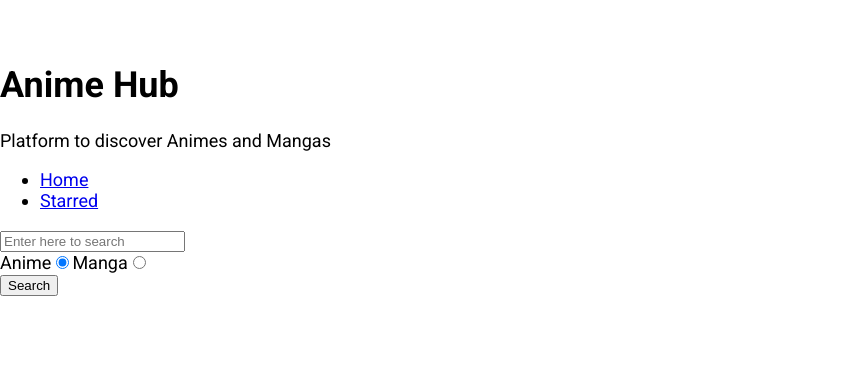
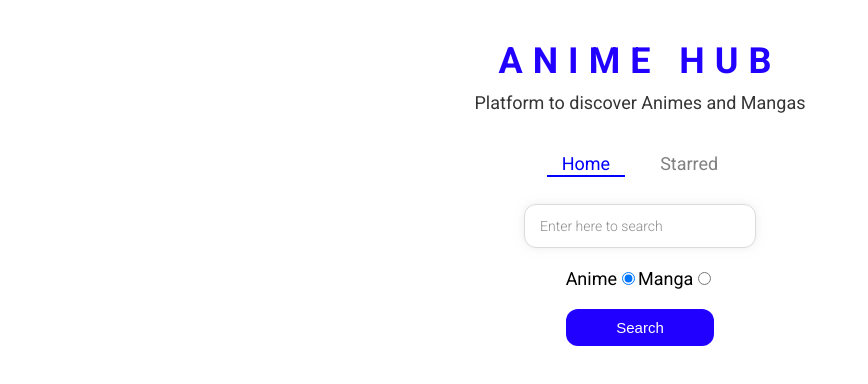
Before and after one commit to Str4nge/anime-hub, a React (Create React App) app: page / in a window 1280 px wide. Shown: the top 384 px of the page, without its empty margins (0-868 px from the left). Built offline with nearby package versions, Linux system fonts and the light colour scheme.

Commit message:
completed style for now

```diff
--- a/package.json
+++ b/package.json
@@ -11,6 +11,7 @@
     "react-router": "^5.2.0",
     "react-router-dom": "^5.2.0",
     "react-scripts": "4.0.3",
+    "sass": "^1.35.2",
     "styled-components": "^5.3.0",
     "web-vitals": "^0.2.4",
     "workbox-background-sync": "^5.1.4",
--- a/src/components/Navs.js
+++ b/src/components/Navs.js
@@ -1,6 +1,7 @@
 /* eslint-disable arrow-body-style */
 import React from 'react';
-import { Link } from 'react-router-dom';
+import { useLocation } from 'react-router-dom';
+import { StyledLink } from './Styled';
 
 const Links = [
   { to: '/', text: 'Home' },
@@ -8,13 +9,21 @@ const Links = [
 ];
 
 const Navs = () => {
+  const location = useLocation();
+  // console.log(location);
+
   return (
     <div>
-      <ul>
+      <ul className="nav-list">
         {Links.map(link => {
           return (
             <li key={link.to}>
-              <Link to={link.to}>{link.text}</Link>
+              <StyledLink
+                className={location.pathname === link.to ? 'active' : ''}
+                to={link.to}
+              >
+                {link.text}
+              </StyledLink>
             </li>
           );
         })}
--- a/src/components/Styled.js
+++ b/src/components/Styled.js
@@ -1,4 +1,5 @@
 import styled from 'styled-components';
+import { Link } from 'react-router-dom';
 
 export const FlexGrid = styled.div`
   display: flex;
@@ -34,3 +35,34 @@ export const SearchCard = styled.div`
     margin: 0;
   }
 `;
+
+export const StyledLink = styled(Link)`
+  margin: 0 10px;
+  padding: 3px 15px;
+  position: relative;
+  text-decoration: none;
+  color: grey;
+  &.active {
+    color: blue;
+    &:after {
+      content: '';
+      position: absolute;
+      display: block;
+      height: 2px;
+      left: 0%;
+      bottom: 0;
+      background-color: blue;
+      animation: slide-in 0.3s ease-in forwards;
+      @keyframes slide-in {
+        from {
+          left: 50%;
+          width: 0;
+        }
+        to {
+          left: 0%;
+          width: 100%;
+        }
+      }
+    }
+  }
+`;
--- a/src/components/Title.js
+++ b/src/components/Title.js
@@ -2,7 +2,7 @@ import React from 'react';
 
 const Title = ({ title, subtitle }) => {
   return (
-    <div>
+    <div className="title">
       <h1>{title}</h1>
       <p>{subtitle}</p>
     </div>
--- a/src/index.css
+++ /dev/null
@@ -1,13 +0,0 @@
-body {
-  font-family: 'Roboto', sans-serif;
-  font-size: 18px;
-  margin: 0;
-  padding-top: 40px;
-}
-i {
-  font-size: 20px;
-  color: #7d7d7d;
-}
-.yellow {
-  color: #ffc806;
-}
--- a/src/index.js
+++ b/src/index.js
@@ -2,7 +2,7 @@ import React from 'react';
 import ReactDOM from 'react-dom';
 import { BrowserRouter } from 'react-router-dom';
 
-import './index.css';
+import './index.scss';
 import App from './App';
 import * as serviceWorkerRegistration from './serviceWorkerRegistration';
 import reportWebVitals from './reportWebVitals';
--- /dev/null
+++ b/src/index.scss
@@ -0,0 +1,115 @@
+$blue: #2200ff;
+$grey: #c6c6c6;
+$dark: #353535;
+body {
+  font-family: 'Roboto', sans-serif;
+  font-size: 18px;
+  margin: 0;
+  padding-top: 40px;
+}
+i {
+  font-size: 20px;
+  color: #7d7d7d;
+}
+.yellow {
+  color: #ffc806;
+}
+.nav-list {
+  display: flex;
+  justify-content: center;
+  list-style: none;
+  margin: 0 0 30px;
+  padding: 0;
+}
+.link {
+  margin: 0 10px;
+  padding: 3px 15px;
+  position: relative;
+  text-decoration: none;
+  color: $grey;
+  &.active {
+    color: $blue;
+    &:after {
+      content: '';
+      position: absolute;
+      display: block;
+      height: 2px;
+      left: 0%;
+      bottom: 0;
+      background-color: $blue;
+      animation: slide-in 0.3s ease-in forwards;
+      @keyframes slide-in {
+        from {
+          left: 50%;
+          width: 0;
+        }
+        to {
+          left: 0%;
+          width: 100%;
+        }
+      }
+    }
+  }
+}
+.title {
+  text-align: center;
+  margin: 0 0 40px;
+
+  h1 {
+    color: $blue;
+    letter-spacing: 10px;
+    text-transform: uppercase;
+    margin: 0 0 10px;
+  }
+
+  p {
+    color: $dark;
+    margin: 0;
+  }
+}
+
+.search {
+  display: block;
+  font-family: 'Roboto', sans-serif;
+  width: 200px;
+  margin: auto;
+  outline: none;
+  padding: 13px 15px;
+  border: 1px solid #dbdbdb;
+  box-shadow: 0px 0px 10px 0px rgba(219, 219, 219, 0.5);
+  font-size: 14px;
+  border-radius: 12px;
+  color: #8d8d8d;
+
+  &::placeholder {
+    font-weight: 300;
+    color: #8d8d8d;
+  }
+}
+.radio {
+  display: flex;
+  justify-content: center;
+  margin: 20px 0;
+
+  div {
+    margin: 0 15px;
+  }
+}
+.btn-wrapper {
+  text-align: center;
+  margin-bottom: 35px;
+
+  button {
+    color: #fff;
+    background-color: $blue;
+    margin: auto;
+    padding: 10px 50px;
+    font-size: 15px;
+    border: none;
+    outline: none;
+    border-radius: 12px;
+    &:hover {
+      cursor: pointer;
+    }
+  }
+}
--- a/src/pages/Home.js
+++ b/src/pages/Home.js
@@ -49,13 +49,14 @@ const Home = () => {
   return (
     <MainPageLayout>
       <input
+        className="search"
         type="text"
         placeholder="Enter here to search"
         onChange={inputChange}
         value={input}
         onKeyDown={keyPress}
       />
-      <div>
+      <div className="radio">
         <label htmlFor="anime">
           Anime
           <input
@@ -77,9 +78,11 @@ const Home = () => {
           />
         </label>
       </div>
-      <button type="button" onClick={search}>
-        Search
-      </button>
+      <div className="btn-wrapper">
+        <button type="button" onClick={search}>
+          Search
+        </button>
+      </div>
 
       {renderResult()}
     </MainPageLayout>
```
Also changed, not shown: public/manifest.json, 1 other file (tests, documents, lock files or other folders).
